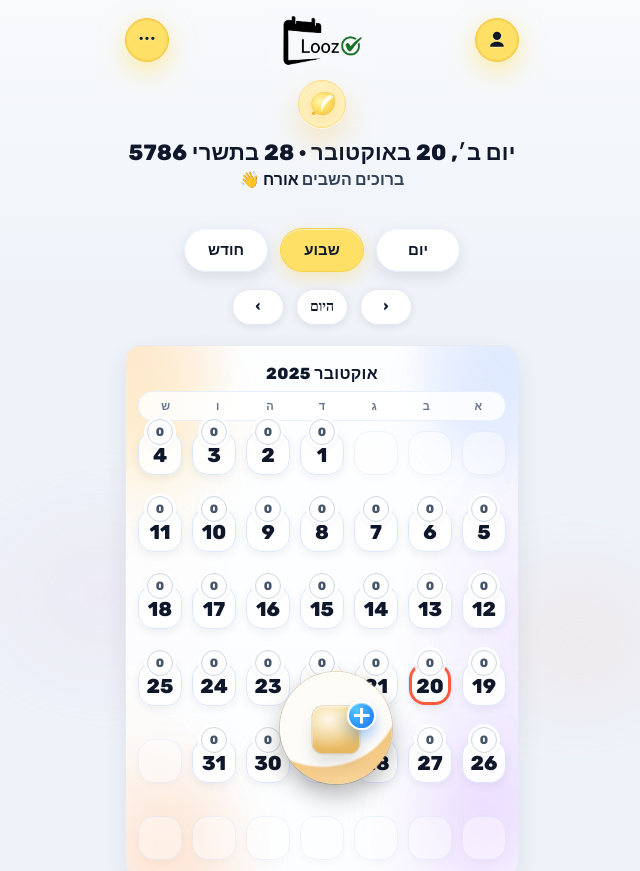
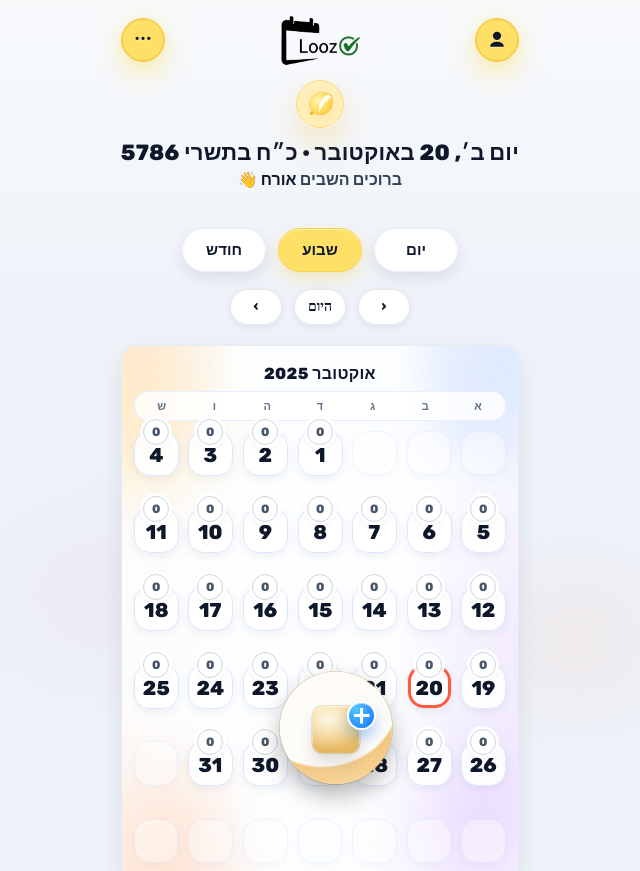
Before and after one commit to Kirill-Kovalevski/LooZ, a website built with Vite: page index.html in a window 1280 px wide. Shown: the top 871 px of the page, without its empty margins (304-944 px from the left). Built offline with nearby package versions, Linux system fonts and the light colour scheme.

Commit message:
fixed date

```diff
--- a/src/pages/home.js
+++ b/src/pages/home.js
@@ -41,29 +41,52 @@ function getUserName() {
   return last ? `${first} ${last[0]}.` : first;
 }
 
-// --- universal date renderer (one line, auto-updates with current/selected day)
+// --- Universal date renderer — Hebrew lettered date (e.g. יום ב׳ 20 באוקטובר · כ״ח בתשרי תשפ״ו)
 function setHeaderDate(d) {
   headerCursor = new Date(d);
 
-  // 1) Hebrew (weekday · day month) in Hebrew locale
+  // 1) Gregorian (weekday, day, month)
   const hebLine = new Intl.DateTimeFormat('he-IL', {
     weekday: 'short', day: 'numeric', month: 'long'
   }).format(headerCursor);
 
-  // 2) Real Hebrew (Jewish calendar) date
-  const hebJewish = new Intl.DateTimeFormat('he-IL-u-ca-hebrew', {
+  // 2) Hebrew calendar (convert numeric day → letters)
+  const hebrewFormatter = new Intl.DateTimeFormat('he-IL-u-ca-hebrew', {
     day: 'numeric', month: 'long', year: 'numeric'
-  }).format(headerCursor);
+  });
+  const parts = hebrewFormatter.formatToParts(headerCursor);
+  const dayPart = parts.find(p => p.type === 'day');
+  const monthPart = parts.find(p => p.type === 'month');
+  const yearPart = parts.find(p => p.type === 'year');
+
+  // convert day number to Hebrew letters (e.g. 28 → כ״ח)
+  const dayNum = parseInt(dayPart.value, 10);
+  const hebDayLetters = toHebrewNumerals(dayNum);
+
+  const hebJewish = `${hebDayLetters} ב${monthPart.value} ${yearPart.value}`;
 
   const el = document.querySelector('.c-date');
   if (!el) return;
-  // single line, styled by .c-date--singleline in SCSS
   el.innerHTML = `
     <div class="c-date--singleline" dir="rtl" aria-live="polite">
       ${hebLine} · ${hebJewish}
     </div>
   `;
 }
+
+// --- helper: convert 1–31 into Hebrew numeral letters (א, ב, ג, …)
+function toHebrewNumerals(num) {
+  const letters = [
+    '', 'א', 'ב', 'ג', 'ד', 'ה', 'ו', 'ז', 'ח', 'ט',
+    'י', 'יא', 'יב', 'יג', 'יד', 'טו', 'טז', 'יז', 'יח', 'יט',
+    'כ', 'כא', 'כב', 'כג', 'כד', 'כה', 'כו', 'כז', 'כח', 'כט', 'ל', 'לא'
+  ];
+  let str = letters[num] || num;
+  // Add gershayim (״) or geresh (׳)
+  if (str.length > 1) return str.slice(0, -1) + '״' + str.slice(-1);
+  return str + '׳';
+}
+
 
 
 // ---- view mounting ----
--- a/src/styles/views/_home.scss
+++ b/src/styles/views/_home.scss
@@ -333,3 +333,22 @@ body { min-height: 100vh; }
   color: var(--ink, #f4ecd7);
   text-shadow: 0 1px 0 rgba(0,0,0,.35);
 }
+/* One-line Hebrew date (Venta-Black light / golden-white dark) */
+.c-date--singleline{
+  white-space: nowrap;
+  overflow: hidden;
+  text-overflow: ellipsis;
+  font-family: 'Venta-Black', 'Rubik', system-ui, -apple-system, Segoe UI, Arial, sans-serif;
+  font-weight: 900;
+  font-size: clamp(18px, 4.6vw, 22px);
+  line-height: 1.15;
+  letter-spacing: .2px;
+  text-align: center;
+  margin-inline: auto;
+  color: #0f172a; /* Venta black tone */
+}
+
+:is(html,body).is-dark .c-date--singleline{
+  color: var(--ink, #f4ecd7); /* your golden-white hue */
+  text-shadow: 0 1px 0 rgba(0,0,0,.35);
+}
```
